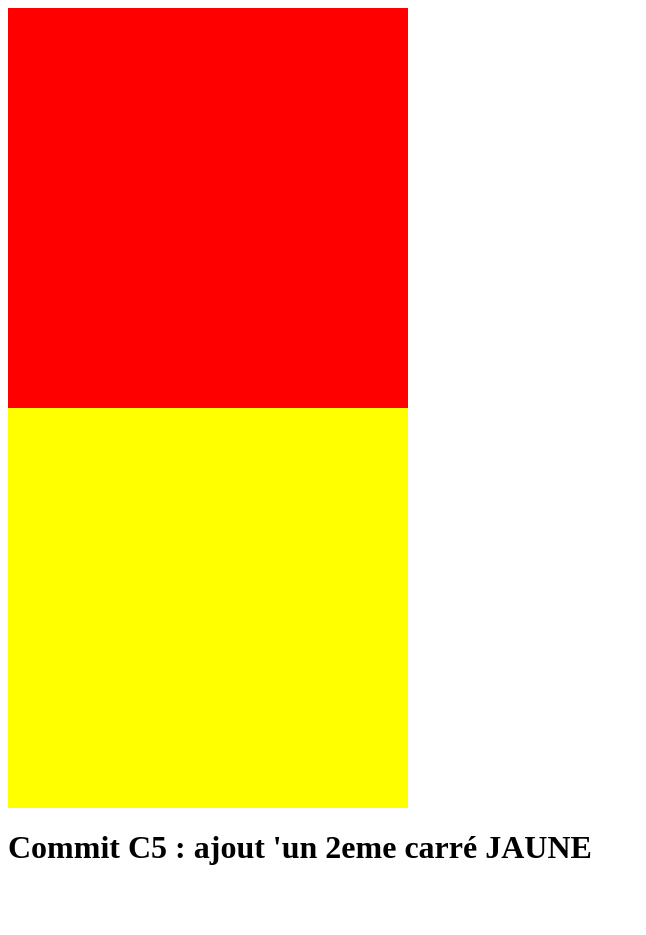
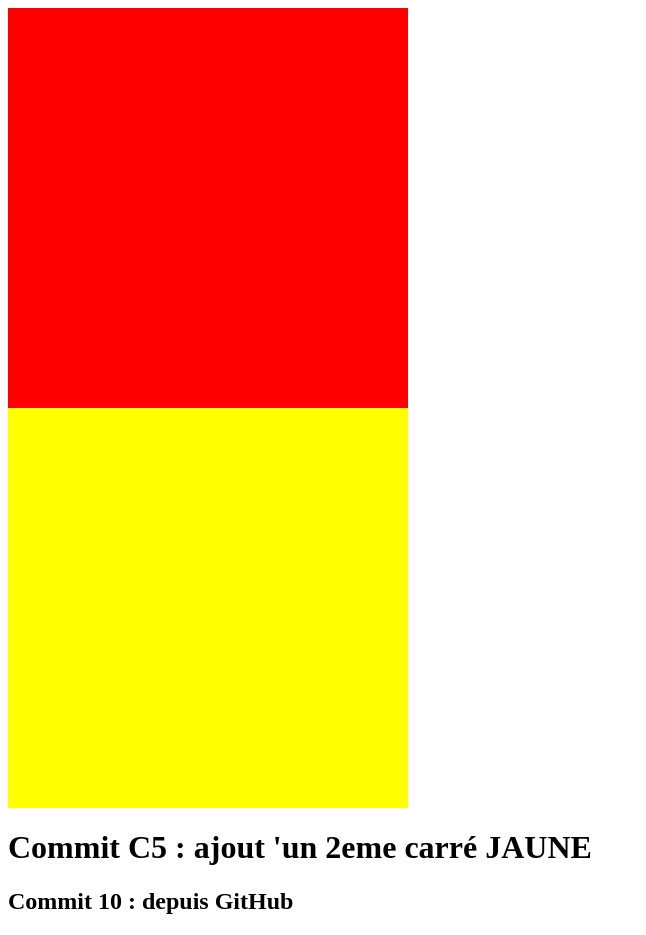
Before and after one commit to sghanem10/ISCOD, a plain HTML site: page index.html in a window 1280 px wide. Shown: the whole page, without its empty margins (0-646 px from the left). Before the commit the page ends 888 px from the top, so only its background shows below. Drawn offline with Linux system fonts and the light colour scheme.

Commit message:
C10 : update index.html from GitHub

```diff
--- a/index.html
+++ b/index.html
@@ -12,5 +12,6 @@
     <div class="carre"></div>
     <div class="deuxiemecarre"></div>
     <h1>Commit C5 : ajout 'un 2eme carré JAUNE</h1>
+    <h2>Commit 10 : depuis GitHub</h2>
 </body>
 </html>
```
